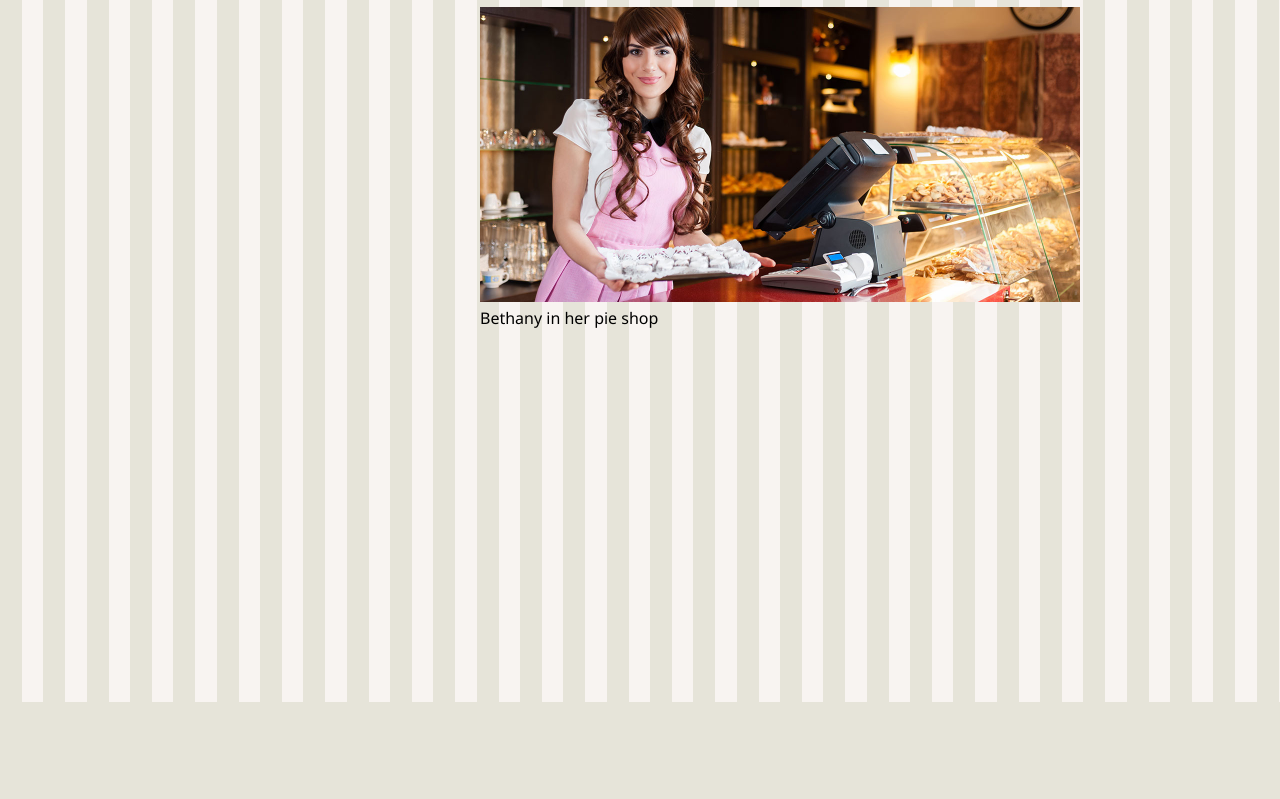
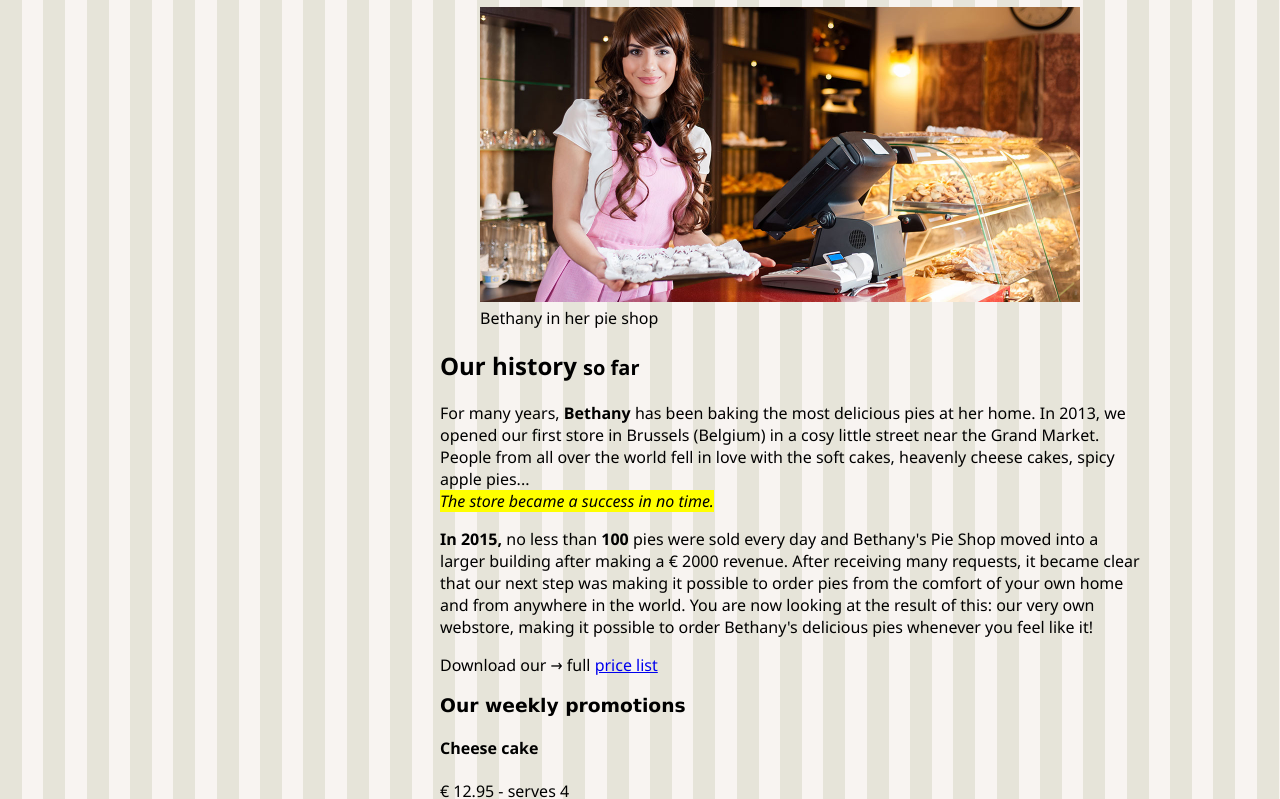
Before and after one commit to bmaluijb/WorkingWithTextandListsinHTML, a plain HTML site: page index.html in a window 1280 px wide. Shown: the part 98-897 px from the top of the page. Before the commit the page ends 800 px from the top, so only its background shows below. Drawn offline with Linux system fonts and the light colour scheme.

Commit message:
changes made in module: Working With Text in HTML

```diff
--- a/index.html
+++ b/index.html
@@ -12,8 +12,8 @@
 </head>
 
 <body>
+
     <div style="width:1000px;margin-left: auto;margin-right: auto;">
-
         <main id="main">
             <article>
                 <header>
@@ -23,6 +23,34 @@
                     <img src="./images/bethany-fullsize.jpg" width="600" alt="Bethany in her pie shop">
                     <figcaption>Bethany in her pie shop</figcaption>
                 </figure>
+
+                <h2>Our history <small>so far</small></h2>
+                <p>For many years, <strong>Bethany</strong> has been baking the most delicious pies at her home. In 2013, we
+                    opened
+                    our first store
+                    in Brussels (Belgium) in a cosy little street near the Grand Market. People from all over the world
+                    fell
+                    in love
+                    with the soft cakes, heavenly cheese cakes, spicy apple pies...<br><em><mark>The store became a success in no time.</mark></em>
+                </p>
+                <p>
+                    <b>In 2015,</b> no less than <strong>100</strong> pies were sold every day and Bethany's Pie Shop moved into a larger
+                    building after making a &euro; 2000 revenue.
+                    After receiving many requests, it became clear that our next step was making it possible to order
+                    pies from the comfort of your own home and from anywhere in the world. You are now looking at the
+                    result of this:
+                    our very own webstore, making it possible to order Bethany's delicious pies whenever you feel like
+                    it!
+                </p>
+                <p>Download our &rarr; full <a href="https://pieshop.netlify.com/downloads/PriceList.zip">price list</a></p>
+            </article>
+
+            <section id="promos">
+                <h3 style="font-family:verdana;">Our weekly promotions</h3>
+                <h4>Cheese cake</h4>
+                &euro; 12.95 - serves 4<br>
+                <img src="./images/cheesecakesmall.jpg" alt="Cheese cak with strawberry">
+            </section>
         </main>
     </div>
 
```
